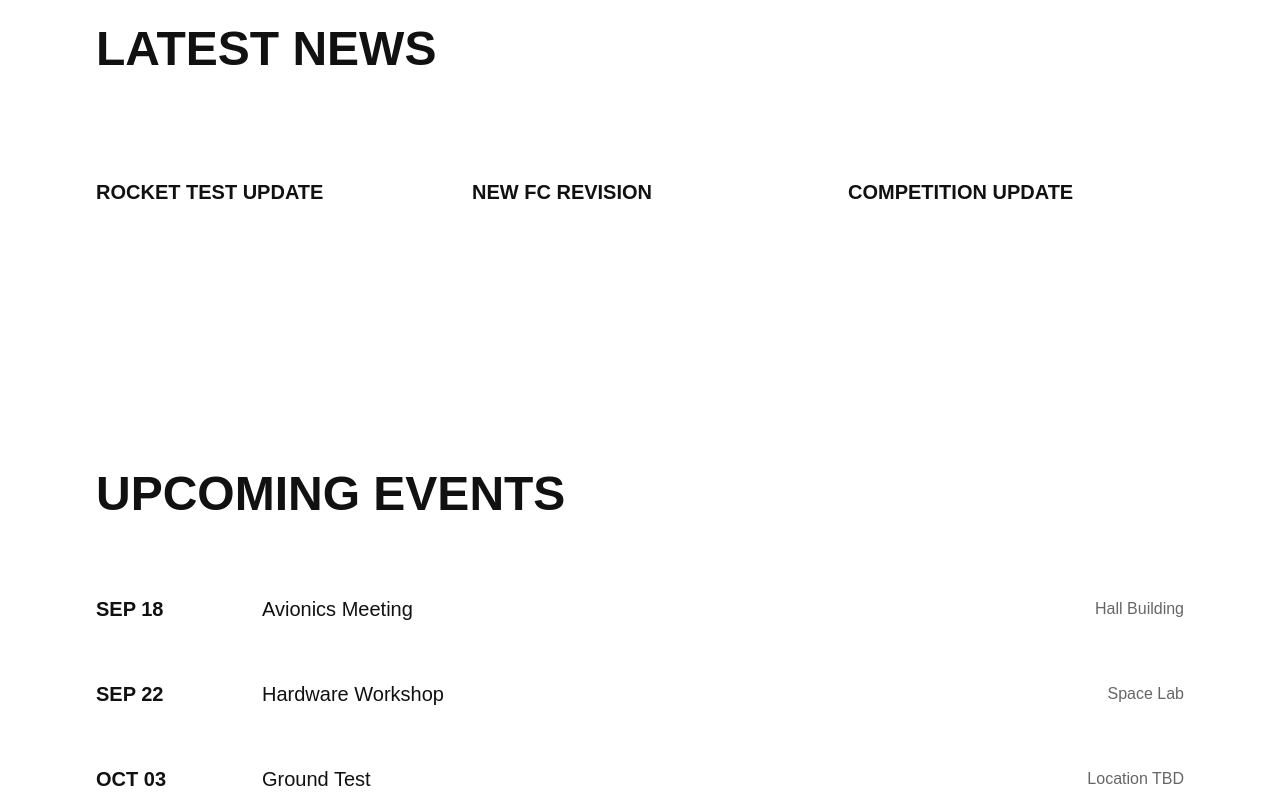
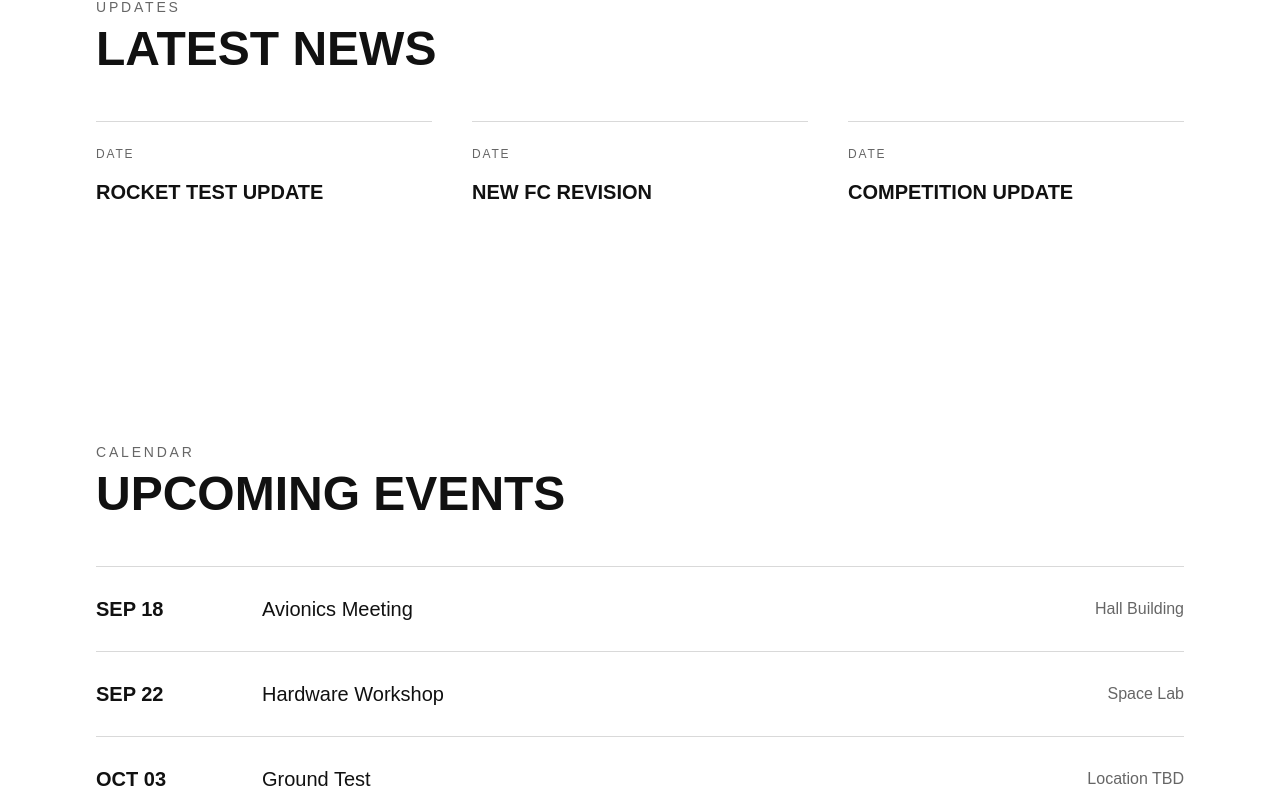
Before and after one commit to fpinaru/avionics-internal, a Next.js app: page / in a window 1280 px wide. Shown: the part 3299-4100 px from the top of the page. Built offline with nearby package versions, Linux system fonts and the light colour scheme.

Commit message:
Update homepage theme styles

```diff
--- a/app/page.tsx
+++ b/app/page.tsx
@@ -112,7 +112,7 @@ export default function Home() {
       <section className="bg-background px-8 py-24 text-foreground md:px-16 lg:px-24">
         <div className="mx-auto max-w-7xl">
 
-          <p className="text-sm uppercase tracking-[0.2em] text-white/50">
+          <p className="text-sm uppercase tracking-[0.2em] text-muted">
             Updates
           </p>
 
@@ -122,8 +122,8 @@ export default function Home() {
 
           <div className="mt-12 grid gap-10 md:grid-cols-3">
 
-            <article className="border-t border-white/30 pt-6">
-              <p className="text-xs uppercase tracking-[0.15em] text-white/50">
+            <article className="border-t border-border pt-6">
+              <p className="text-xs uppercase tracking-[0.15em] text-muted">
                 Date
               </p>
 
@@ -136,8 +136,8 @@ export default function Home() {
               </p>
             </article>
 
-            <article className="border-t border-white/30 pt-6">
-              <p className="text-xs uppercase tracking-[0.15em] text-white/50">
+            <article className="border-t border-border pt-6">
+              <p className="text-xs uppercase tracking-[0.15em] text-muted">
                 Date
               </p>
 
@@ -150,8 +150,8 @@ export default function Home() {
               </p>
             </article>
 
-            <article className="border-t border-white/30 pt-6">
-              <p className="text-xs uppercase tracking-[0.15em] text-white/50">
+            <article className="border-t border-border pt-6">
+              <p className="text-xs uppercase tracking-[0.15em] text-muted">
                 Date
               </p>
 
@@ -172,7 +172,7 @@ export default function Home() {
       <section className="bg-background px-8 py-24 text-foreground md:px-16 lg:px-24">
         <div className="mx-auto max-w-7xl">
 
-          <p className="text-sm uppercase tracking-[0.2em] text-white/50">
+          <p className="text-sm uppercase tracking-[0.2em] text-muted">
             Calendar
           </p>
 
@@ -182,7 +182,7 @@ export default function Home() {
 
           <div className="mt-12">
 
-            <div className="grid gap-4 border-t border-white/30 py-7 md:grid-cols-[150px_1fr_1fr] md:items-center">
+            <div className="grid gap-4 border-t border-border py-7 md:grid-cols-[150px_1fr_1fr] md:items-center">
               <p className="text-xl font-semibold uppercase">
                 SEP 18
               </p>
@@ -196,7 +196,7 @@ export default function Home() {
               </p>
             </div>
 
-            <div className="grid gap-4 border-t border-white/30 py-7 md:grid-cols-[150px_1fr_1fr] md:items-center">
+            <div className="grid gap-4 border-t border-border py-7 md:grid-cols-[150px_1fr_1fr] md:items-center">
               <p className="text-xl font-semibold uppercase">
                 SEP 22
               </p>
@@ -210,7 +210,7 @@ export default function Home() {
               </p>
             </div>
 
-            <div className="grid gap-4 border-y border-white/30 py-7 md:grid-cols-[150px_1fr_1fr] md:items-center">
+            <div className="grid gap-4 border-y border-border py-7 md:grid-cols-[150px_1fr_1fr] md:items-center">
               <p className="text-xl font-semibold uppercase">
                 OCT 03
               </p>
```
